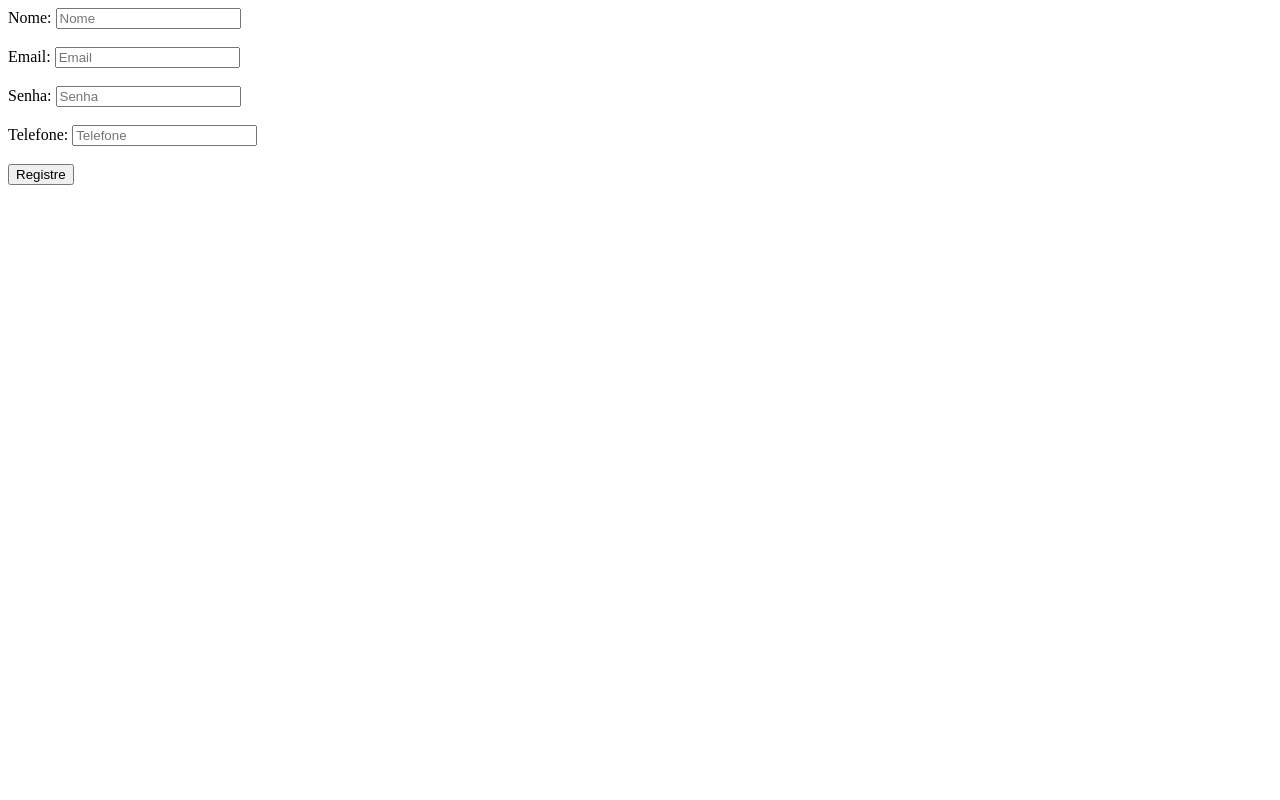
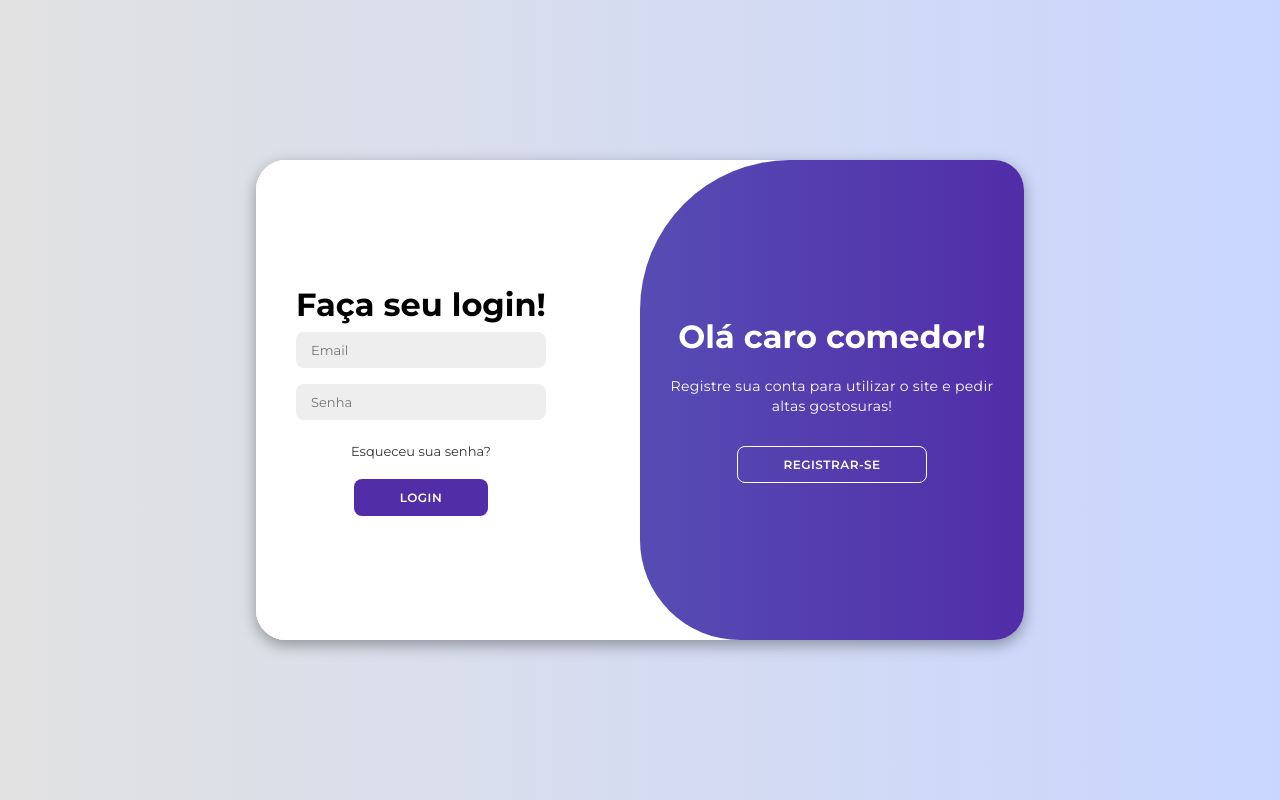
Before and after one commit to Peixotim/I-eat, a PHP site: page /login.php in a window 1280 px wide. Run offline with PHP 8.4, Linux system fonts and the light colour scheme.

Commit message:
Add files via upload
Login do site feito

```diff
--- a/login.php
+++ b/login.php
@@ -1,32 +1,64 @@
 <?php
-$hostname=  "localhost";
+$hostname =  "localhost";
 $username = "root";
 $password = "";
-$database = "Ieat";
 
-$mysqli = new mysqli($hostname,$username,$password,$database);
-if($mysqli -> connect_error){
-    echo "Falha na conexão" . $mysqli -> connect_error;
+$mysqli = new mysqli($hostname, $username, $password,);
+if ($mysqli->connect_error) {
+    echo "Falha na conexão" . $mysqli->connect_error;
 }
 
 ?>
-
 <!DOCTYPE html>
 <html lang="pt-br">
+
 <head>
     <meta charset="UTF-8">
     <meta name="viewport" content="width=device-width, initial-scale=1.0">
-    <title>Login</title>
+    <link rel="stylesheet" href="https://cdnjs.cloudflare.com/ajax/libs/font-awesome/6.4.2/css/all.min.css">
+    <link rel="stylesheet" href="style.css">
+    <link rel="icon" type="image/x-icon" href="/foto.ico">
+    <title>Pagina de login i eat</title>
 </head>
+
 <body>
-    <div class="Inputs">
-        Nome: <input type="text" placeholder="Nome"><br></br>
-        Email: <input type="email" placeholder="Email"><br></br>
-        Senha: <input type="password" placeholder="Senha"><br></br>
-        Telefone: <input type="number" placeholder="Telefone"><br></br>
+
+    <div class="container" id="container">
+        <div class="form-container Registrar">
+            <form>
+                <h1>Crie Sua Conta!</h1>
+                <input type="text" placeholder="Nome" required>
+                <input type="email" placeholder="Email" required>
+                <input type="password" placeholder="Senha" required>
+                <button>Registrar</button>
+            </form>
+        </div>
+        <div class="form-container login">
+            <form>
+                <h1>Faça seu login!</h1>
+                <input type="email" placeholder="Email" required>
+                <input type="password" placeholder="Senha" required>
+                <a href="#">Esqueceu sua senha?</a>
+                <button>Login</button>
+            </form>
+        </div>
+        <div class="toggle-container">
+            <div class="toggle">
+                <div class="toggle-panel toggle-left">
+                    <h1>Bem vindo de volta!</h1>
+                    <p>Caso já possua uma conta faça seu login com ela!</p>
+                    <button class="hidden" id="login">Login</button>
+                </div>
+                <div class="toggle-panel toggle-right">
+                    <h1>Olá caro comedor!</h1>
+                    <p>Registre sua conta para utilizar o site e pedir altas gostosuras!</p>
+                    <button class="hidden" id="register">Registrar-se</button>
+                </div>
+            </div>
+        </div>
     </div>
-    <div class="btn">
-        <button>Registre</button>
-    </div>
+
+    <script src="script.js"></script>
 </body>
+
 </html>
--- /dev/null
+++ b/script.js
@@ -0,0 +1,11 @@
+const container = document.getElementById('container');
+const registerBtn = document.getElementById('register');
+const loginBtn = document.getElementById('login');
+
+registerBtn.addEventListener('click', () => {
+    container.classList.add("active");
+});
+
+loginBtn.addEventListener('click', () => {
+    container.classList.remove("active");
+});
--- /dev/null
+++ b/style.css
@@ -0,0 +1,195 @@
+@import url('https://fonts.googleapis.com/css2?family=Montserrat:wght@300;400;500;600;700&display=swap');
+
+*{
+    margin: 0;
+    padding: 0;
+    box-sizing: border-box;
+    font-family: 'Montserrat', sans-serif;
+}
+
+body{
+    background-color: #c9d6ff;
+    background: linear-gradient(to right, #e2e2e2, #c9d6ff);
+    display: flex;
+    align-items: center;
+    justify-content: center;
+    flex-direction: column;
+    height: 100vh;
+}
+
+.container{
+    background-color: #fff;
+    border-radius: 30px;
+    box-shadow: 0 5px 15px rgba(0, 0, 0, 0.35);
+    position: relative;
+    overflow: hidden;
+    width: 768px;
+    max-width: 100%;
+    min-height: 480px;
+}
+
+.container p{
+    font-size: 14px;
+    line-height: 20px;
+    letter-spacing: 0.3px;
+    margin: 20px 0;
+}
+
+.container span{
+    font-size: 12px;
+}
+
+.container a{
+    color: #333;
+    font-size: 13px;
+    text-decoration: none;
+    margin: 15px 0 10px;
+}
+
+.container button{
+    background-color: #512da8;
+    color: #fff;
+    font-size: 12px;
+    padding: 10px 45px;
+    border: 1px solid transparent;
+    border-radius: 8px;
+    font-weight: 600;
+    letter-spacing: 0.5px;
+    text-transform: uppercase;
+    margin-top: 10px;
+    cursor: pointer;
+}
+
+.container button.hidden{
+    background-color: transparent;
+    border-color: #fff;
+}
+
+.container form{
+    background-color: #fff;
+    display: flex;
+    align-items: center;
+    justify-content: center;
+    flex-direction: column;
+    padding: 0 40px;
+    height: 100%;
+}
+
+.container input{
+    background-color: #eee;
+    border: none;
+    margin: 8px 0;
+    padding: 10px 15px;
+    font-size: 13px;
+    border-radius: 8px;
+    width: 100%;
+    outline: none;
+}
+
+.form-container{
+    position: absolute;
+    top: 0;
+    height: 100%;
+    transition: all 0.6s ease-in-out;
+}
+
+.sign-in{
+    left: 0;
+    width: 50%;
+    z-index: 2;
+}
+
+.container.active .sign-in{
+    transform: translateX(100%);
+}
+
+.sign-up{
+    left: 0;
+    width: 50%;
+    opacity: 0;
+    z-index: 1;
+}
+
+.container.active .Registrar{
+    transform: translateX(100%);
+    opacity: 1;
+    z-index: 5;
+    animation: move 0.6s;
+}
+
+@keyframes move{
+    0%, 49.99%{
+        opacity: 0;
+        z-index: 1;
+    }
+    50%, 100%{
+        opacity: 1;
+        z-index: 5;
+    }
+}
+
+.toggle-container{
+    position: absolute;
+    top: 0;
+    left: 50%;
+    width: 50%;
+    height: 100%;
+    overflow: hidden;
+    transition: all 0.6s ease-in-out;
+    border-radius: 150px 0 0 100px;
+    z-index: 1000;
+}
+
+.container.active .toggle-container{
+    transform: translateX(-100%);
+    border-radius: 0 150px 100px 0;
+}
+
+.toggle{
+    background-color: #512da8;
+    height: 100%;
+    background: linear-gradient(to right, #5c6bc0, #512da8);
+    color: #fff;
+    position: relative;
+    left: -100%;
+    height: 100%;
+    width: 200%;
+    transform: translateX(0);
+    transition: all 0.6s ease-in-out;
+}
+
+.container.active .toggle{
+    transform: translateX(50%);
+}
+
+.toggle-panel{
+    position: absolute;
+    width: 50%;
+    height: 100%;
+    display: flex;
+    align-items: center;
+    justify-content: center;
+    flex-direction: column;
+    padding: 0 30px;
+    text-align: center;
+    top: 0;
+    transform: translateX(0);
+    transition: all 0.6s ease-in-out;
+}
+
+.toggle-left{
+    transform: translateX(-200%);
+}
+
+.container.active .toggle-left{
+    transform: translateX(0);
+}
+
+.toggle-right{
+    right: 0;
+    transform: translateX(0);
+}
+
+.container.active .toggle-right{
+    transform: translateX(200%);
+}
```
